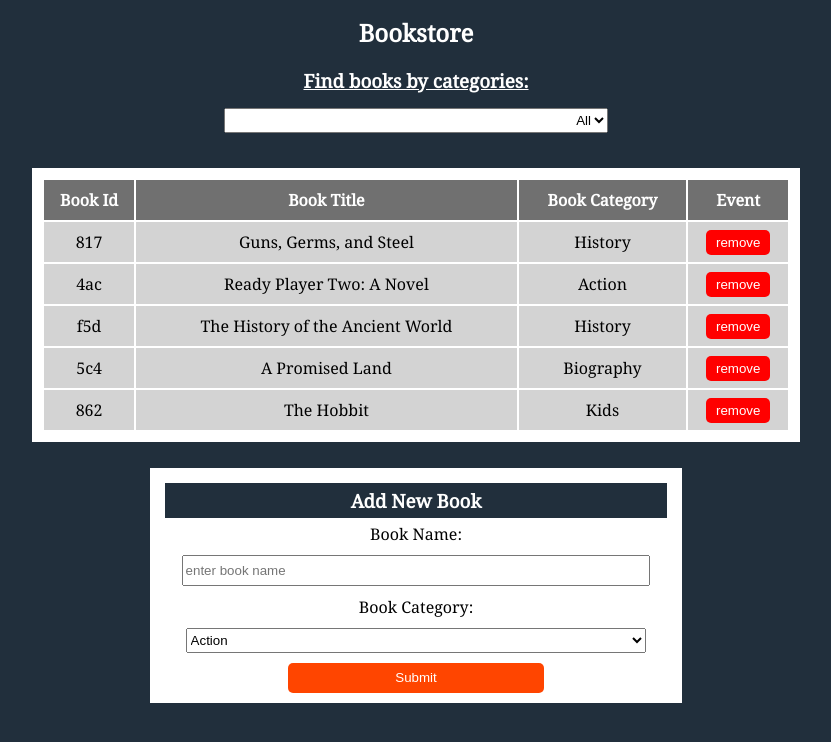
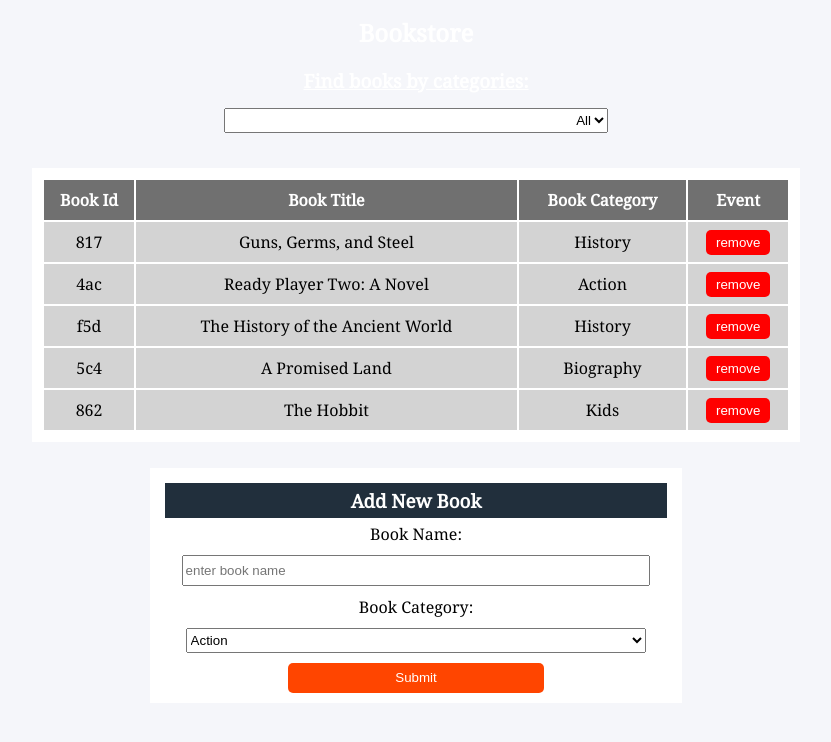
Before and after one commit to ajkacca457/redux-bookstore, a React (Create React App) app: page / in a window 1280 px wide. Shown: the top 742 px of the page, without its empty margins (224-1055 px from the left). Built offline with nearby package versions, Linux system fonts and the light colour scheme.

Commit message:
add basic styling setup

```diff
--- a/src/index.css
+++ b/src/index.css
@@ -4,8 +4,8 @@ body {
   margin: 0;
   padding: 0;
   font-family: 'Noto Serif', serif;
-  background-color: #212f3c;
   box-sizing: border-box;
+  background-color: #f5f6fa;
 }
 
 table tr {
```
